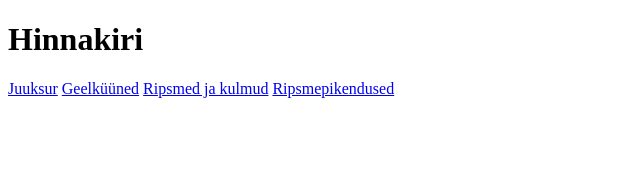
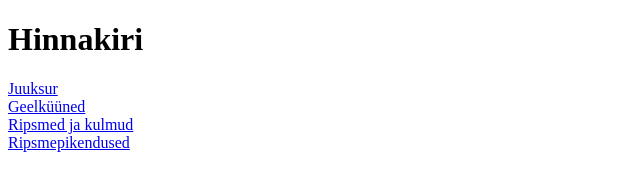
Before and after one commit to TristanSharashkin/Marie-ilutuba, a plain HTML site: page page2.html in a window 1280 px wide. Shown: the whole page, without its empty margins (0-640 px from the left). Drawn offline with Linux system fonts and the light colour scheme.

Commit message:
hinnakiri

```diff
--- a/page2.html
+++ b/page2.html
@@ -9,10 +9,10 @@
 <body>
     <h1>Hinnakiri</h1>
 
-    <a href="page3.html">Juuksur</a>
-    <a href="page4.html">Geelküüned</a>
-    <a href="page5.html">Ripsmed ja kulmud</a>
-    <a href="page6.html">Ripsmepikendused</a>
+    <a href="page3.html">Juuksur</a> <br>
+    <a href="page4.html">Geelküüned</a> <br>
+    <a href="page5.html">Ripsmed ja kulmud</a> <br>
+    <a href="page6.html">Ripsmepikendused</a> <br>
 
 
 </body>
```
